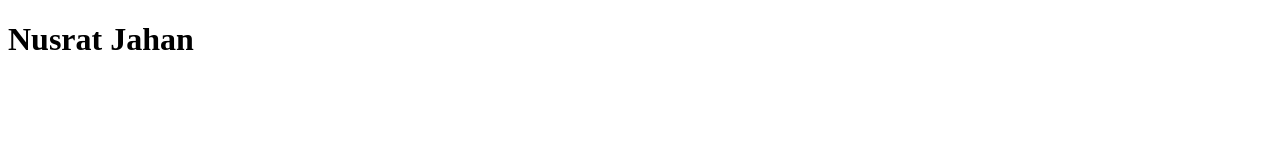
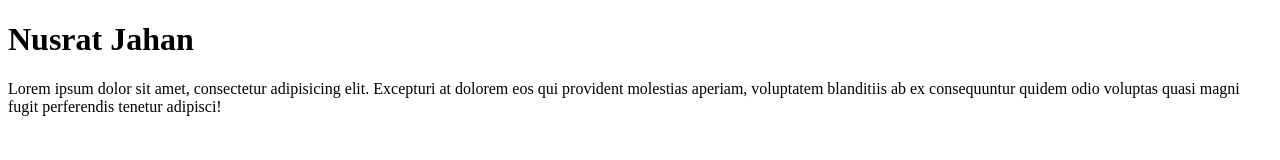
Before and after one commit to nusratjahanmym2002/first-projects, a plain HTML site: page index.html in a window 1280 px wide. Drawn offline with Linux system fonts and the light colour scheme.

Commit message:
ptag.added

```diff
--- a/index.html
+++ b/index.html
@@ -8,6 +8,7 @@
 </head>
 <body>
         <h1>Nusrat Jahan</h1>
+        <p>Lorem ipsum dolor sit amet, consectetur adipisicing elit. Excepturi at dolorem eos qui provident molestias aperiam, voluptatem blanditiis ab ex consequuntur quidem odio voluptas quasi magni fugit perferendis tenetur adipisci!</p>
 
 </body>
 </html>
```
